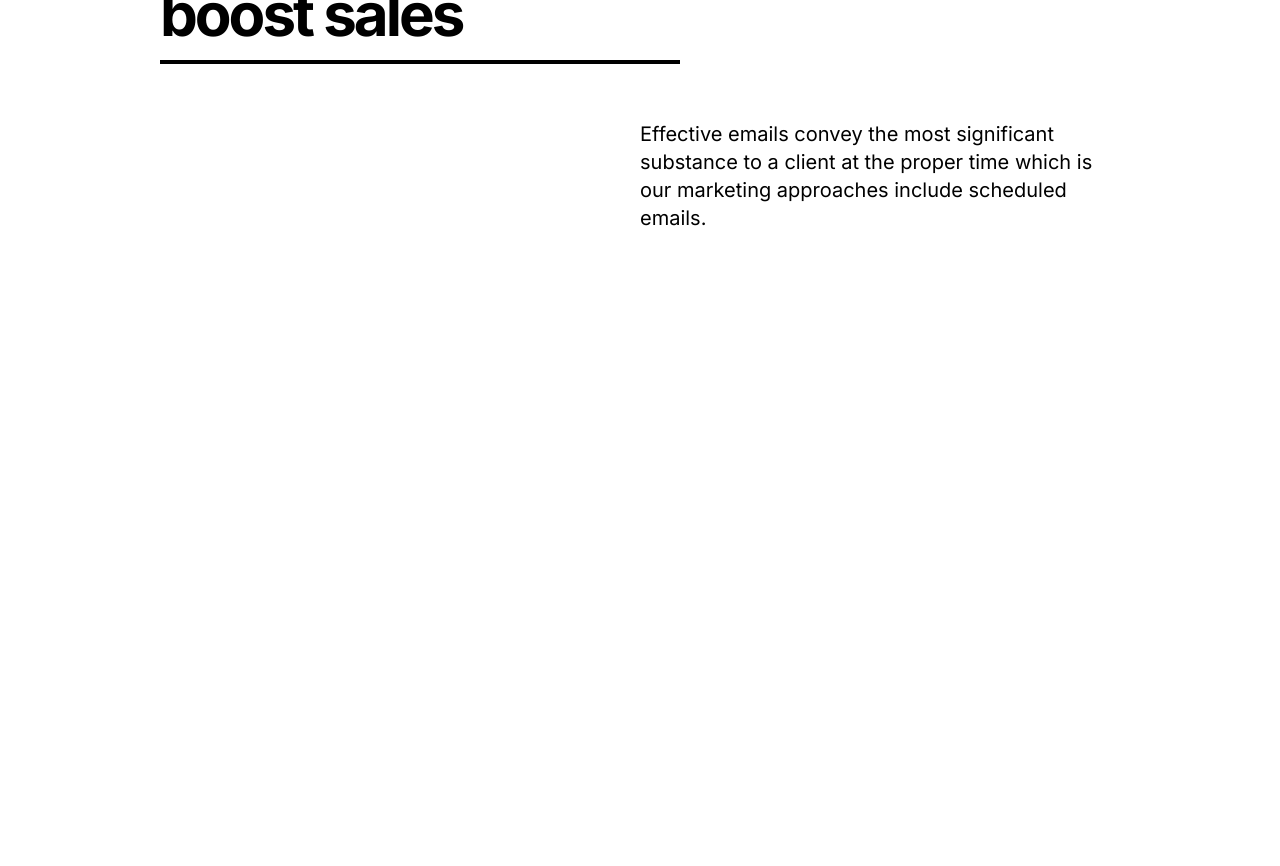
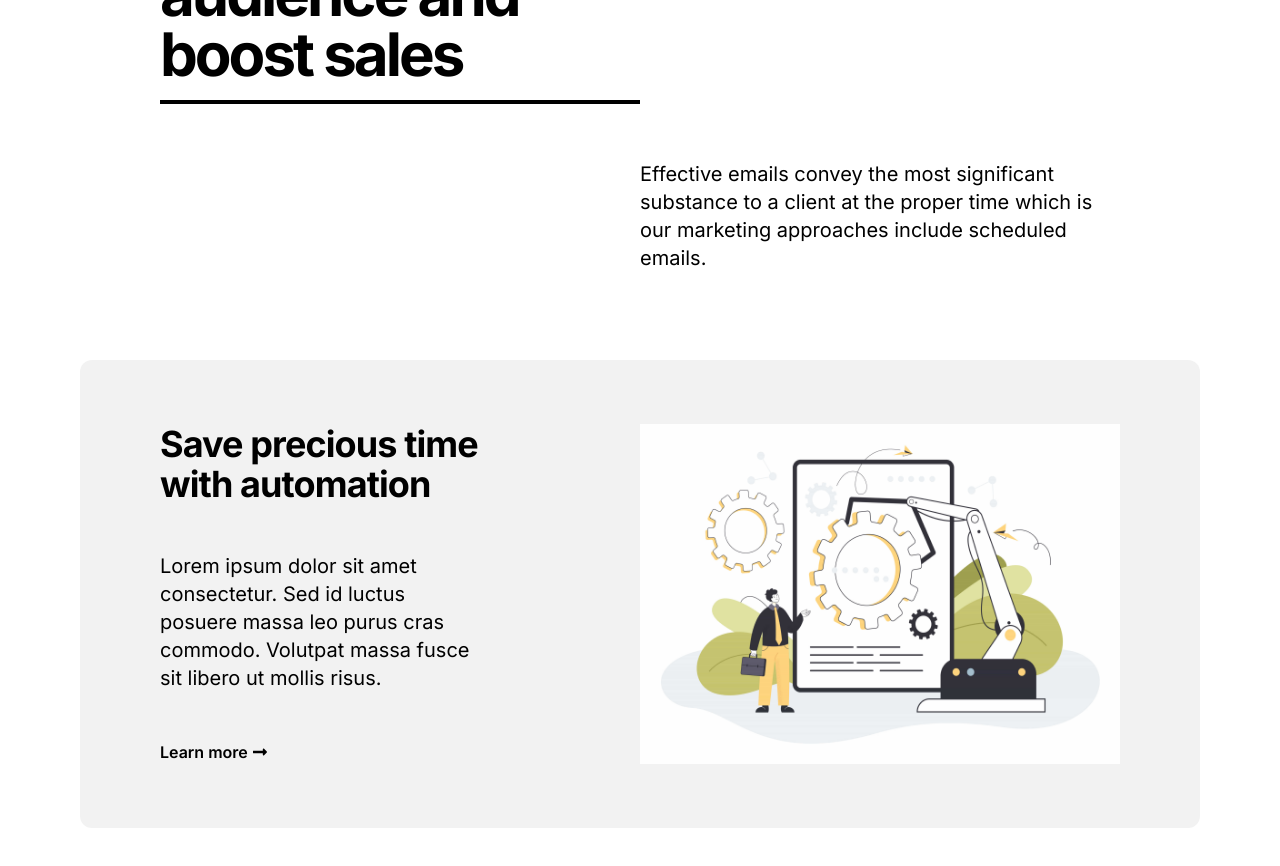
Before and after one commit to KillerMax4299/MARKALL, a Next.js app: page / in a window 1280 px wide. Shown: the part 980-1846 px from the top of the page. Before the commit the page ends 1520 px from the top, so only its background shows below. Built offline with nearby package versions, Linux system fonts and the light colour scheme.

Commit message:
top and bottom done

```diff
--- a/app/components/section/Bottom.jsx
+++ b/app/components/section/Bottom.jsx
@@ -1,10 +1,38 @@
-'use client'
-import { useState, useEffect} from 'react'
+"use client";
+import Image from "next/image";
+import { FaLongArrowAltRight } from "react-icons/fa";
 
 const Bottom = () => {
   return (
-    <div className="h-64 w-full"></div>
-  )
-}
+    <div className="px-20 py-16 w-full rounded-xl bg-neutral-200/50 flex">
+      <div className="w-1/2 flex items-center">
+        <div className="flex flex-col space-y-12">
+          <div className="font-bold text-4xl tracking-tight w-2/3">
+            Save precious time with automation
+          </div>
+          <div className="text-xl w-2/3">
+            Lorem ipsum dolor sit amet consectetur. Sed id luctus posuere massa
+            leo purus cras commodo. Volutpat massa fusce sit libero ut mollis
+            risus.
+          </div>
+          <div className="group font-semibold cursor-pointer transition-all duration-500 flex items-center">
+            <span>Learn more</span>
+            <div className="ml-1 transition-all duration-300 group-hover:ml-[12px]">
+              <FaLongArrowAltRight />
+            </div>
+          </div>
+        </div>
+      </div>
+      <div className="w-1/2 flex justify-end">
+        <Image
+          src="./Automation.png"
+          width={528}
+          height={352}
+          alt="Automation.png"
+        />
+      </div>
+    </div>
+  );
+};
 
-export default Bottom
+export default Bottom;
--- a/app/components/section/Section.jsx
+++ b/app/components/section/Section.jsx
@@ -5,7 +5,7 @@ import Bottom from "./Bottom"
 const Section = () => {
   return (
     <>
-      <div className="p-20 flex flex-col w-screen space-y-1 items-center h-screen">
+      <div className="p-20 flex flex-col w-screen space-y-12 items-center">
         <Top />
         <Bottom/>
       </div>
--- a/app/components/section/Top.jsx
+++ b/app/components/section/Top.jsx
@@ -4,12 +4,12 @@ import { useState, useEffect } from "react";
 
 const Top = () => {
   return (
-    <div className="pb-20 pl-20 w-full flex flex-col space-y-14">
+    <div className="py-10 px-20 w-full flex flex-col space-y-14">
       <Heading
         Main_text="our features"
         Description="Know your audience and boost sales"
       />
-      <div className="text-xl flex justify-end pr-20">
+      <div className="text-xl flex justify-end">
         <h4 className="w-1/2">
           Effective emails convey the most significant substance to a client at
           the proper time which is our marketing approaches include scheduled
```
